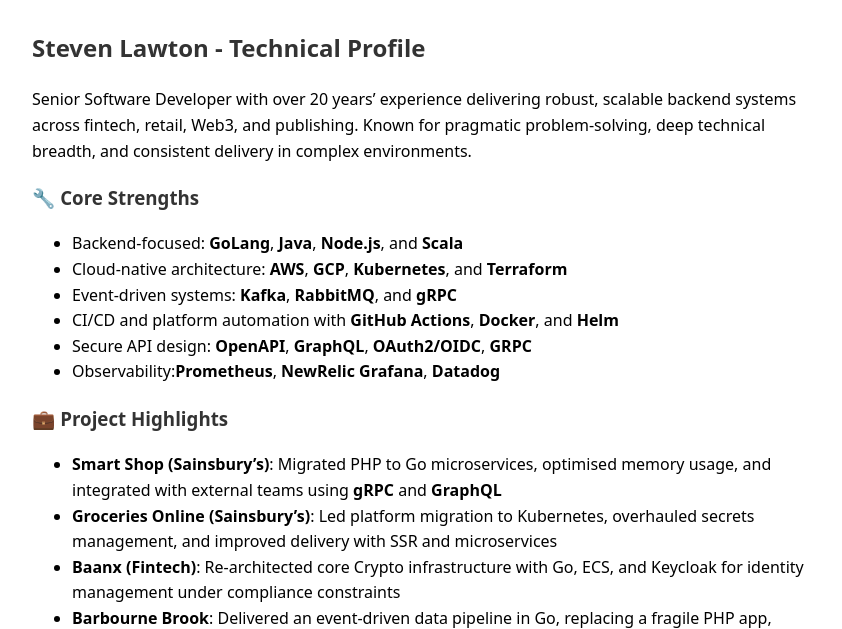
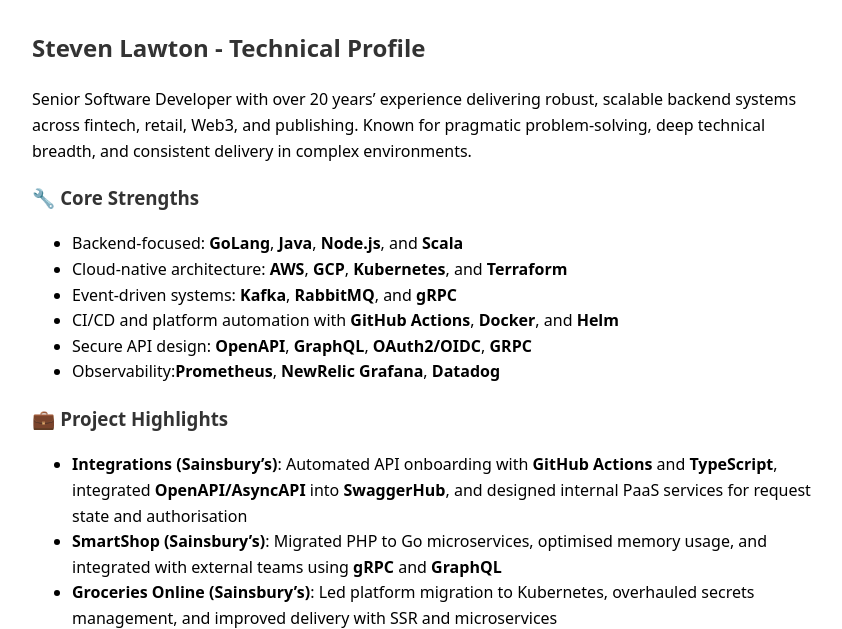
Before and after one commit to stevenlawton/stevenlawton, a plain HTML site: page profile.html in a window 1280 px wide. Shown: the part 161-790 px from the top of the page, without its empty margins (208-1050 px from the left). Drawn offline with Linux system fonts and the light colour scheme.

Commit message:
deploy: fd9f69b11f22b1a1946b7d22e3bfed1548afec67

```diff
--- a/profile.html
+++ b/profile.html
@@ -91,13 +91,18 @@ and consistent delivery in complex environments.</p>
 </ul>
 <h3 id="project-highlights">💼 Project Highlights</h3>
 <ul>
-<li><strong>Smart Shop (Sainsbury’s)</strong>: Migrated PHP to Go
+<li><strong>Integrations (Sainsbury’s)</strong>: Automated API
+onboarding with <strong>GitHub Actions</strong> and
+<strong>TypeScript</strong>, integrated
+<strong>OpenAPI/AsyncAPI</strong> into <strong>SwaggerHub</strong>, and
+designed internal PaaS services for request state and authorisation</li>
+<li><strong>SmartShop (Sainsbury’s)</strong>: Migrated PHP to Go
 microservices, optimised memory usage, and integrated with external
 teams using <strong>gRPC</strong> and <strong>GraphQL</strong></li>
 <li><strong>Groceries Online (Sainsbury’s)</strong>: Led platform
 migration to Kubernetes, overhauled secrets management, and improved
 delivery with SSR and microservices</li>
-<li><strong>Baanx (Fintech)</strong>: Re-architected core Crypto
+<li><strong>Baanx (Fintech)</strong>: Re-architected core web/crypto
 infrastructure with Go, ECS, and Keycloak for identity management under
 compliance constraints</li>
 <li><strong>Barbourne Brook</strong>: Delivered an event-driven data
```
Also changed, not shown: index.html (+2 -2 lines), 2 other files.
